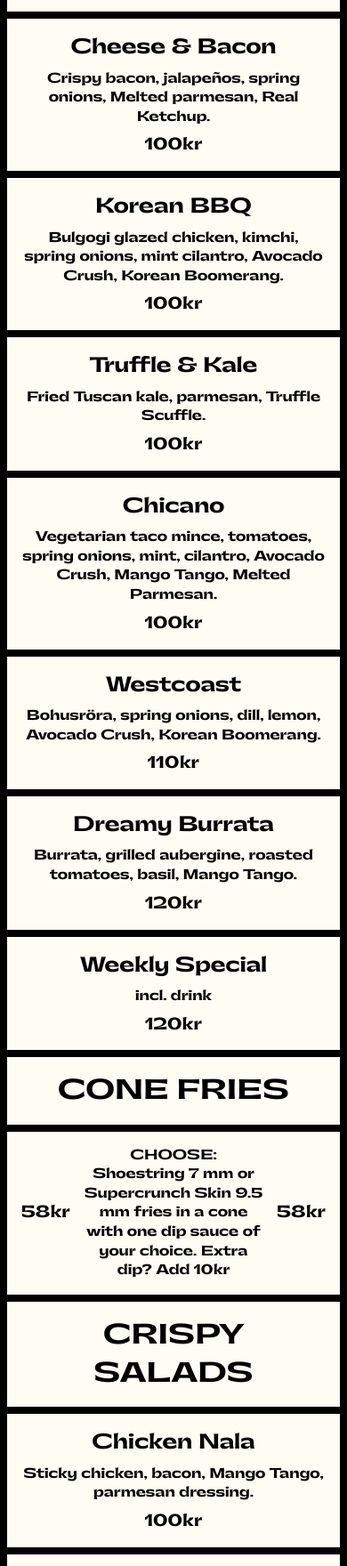
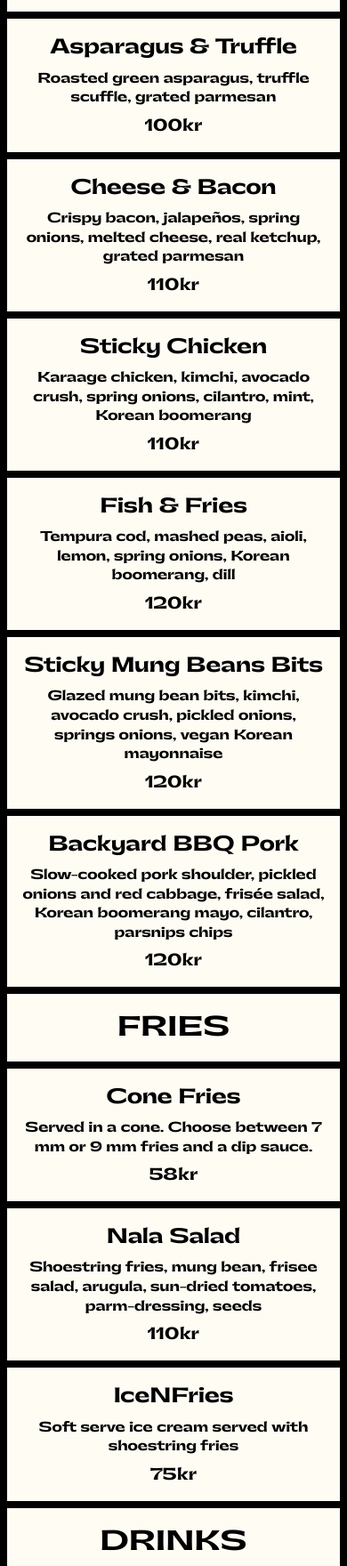
Before and after one commit to beernfries/pre-launch-web, a website: page docs/restaurant/menu/index.html in a window 390 px wide. Shown: the part 211-1971 px from the top of the page at 89% size. Drawn offline with Linux system fonts and the light colour scheme.

Commit message:
Update menu

```diff
--- a/docs/restaurant/menu/index.html
+++ b/docs/restaurant/menu/index.html
@@ -3,40 +3,61 @@
   <head>
     <title>Menu - BeerNFries</title>
 
-    <meta charset="UTF-8">
-    <meta name="description" content="An experimental recipe of dirty fries, non-alcoholic drinks, lifestyle sports and design.">
-    <meta name="viewport" content="width=device-width, initial-scale=1, viewport-fit=cover">
-    <meta http-equiv="X-UA-Compatible" content="ie=edge">
-    <meta name="apple-mobile-web-app-capable" content="yes">
-    <meta name="theme-color" content="#fffcf4">
+    <meta charset="UTF-8" />
+    <meta
+      name="description"
+      content="An experimental recipe of dirty fries, non-alcoholic drinks, lifestyle sports and design."
+    />
+    <meta
+      name="viewport"
+      content="width=device-width, initial-scale=1, viewport-fit=cover"
+    />
+    <meta http-equiv="X-UA-Compatible" content="ie=edge" />
+    <meta name="apple-mobile-web-app-capable" content="yes" />
+    <meta name="theme-color" content="#fffcf4" />
 
-    <link rel="icon" href="../../favicon.ico" sizes="any">
-    <link rel="icon" href="../../assets/icon/icon.svg" type="image/svg+xml">
-    <link rel="apple-touch-icon" href="../../assets/icon/icon-180.png">
-    <link rel="manifest" href="../../manifest.webmanifest">
+    <link rel="icon" href="../../favicon.ico" sizes="any" />
+    <link rel="icon" href="../../assets/icon/icon.svg" type="image/svg+xml" />
+    <link rel="apple-touch-icon" href="../../assets/icon/icon-180.png" />
+    <link rel="manifest" href="../../manifest.webmanifest" />
 
-    <meta property="og:title" content="Menu - BeerNFries">
-    <meta property="og:site_name" content="BeerNFries">
-    <meta property="og:image" content="https://beernfries.com/assets/images/beernfries_og_image.png">
-    <meta property="og:url" content="https://beernfries.com">
-    <meta property="og:description" content="Check out our menu!">
-    <meta name="twitter:card" content="summary_large_image">
-    <link rel="image_src" href="https://beernfries.com/assets/images/beernfries_og_image.png">
+    <meta property="og:title" content="Menu - BeerNFries" />
+    <meta property="og:site_name" content="BeerNFries" />
+    <meta
+      property="og:image"
+      content="https://beernfries.com/assets/images/beernfries_og_image.png"
+    />
+    <meta property="og:url" content="https://beernfries.com" />
+    <meta property="og:description" content="Check out our menu!" />
+    <meta name="twitter:card" content="summary_large_image" />
+    <link
+      rel="image_src"
+      href="https://beernfries.com/assets/images/beernfries_og_image.png"
+    />
 
-    <link href="../../css/styles.css" rel="stylesheet">
+    <link href="../../css/styles.css" rel="stylesheet" />
 
-    <script async src="https://www.googletagmanager.com/gtag/js?id=G-8ML0RF75J1"></script>
+    <script
+      async
+      src="https://www.googletagmanager.com/gtag/js?id=G-8ML0RF75J1"
+    ></script>
     <script>
       window.dataLayer = window.dataLayer || [];
-      function gtag(){dataLayer.push(arguments);}
-      gtag('js', new Date());
+      function gtag() {
+        dataLayer.push(arguments);
+      }
+      gtag("js", new Date());
 
-      gtag('config', 'G-8ML0RF75J1');
+      gtag("config", "G-8ML0RF75J1");
     </script>
   </head>
   <body>
     <div class="sticky sticky--top">
-      <a href="/" title="Click here go to the start page" class="link link--no-styling">
+      <a
+        href="/"
+        title="Click here go to the start page"
+        class="link link--no-styling"
+      >
         <span class="sr-only">Click here go to the start page</span>
         <div class="banner banner--reverse" aria-hidden="true">
           <div class="banner__item">Click here go to the start page</div>
@@ -63,58 +84,76 @@
       </div>
       <div class="menu__item">
         <div class="menu__column menu__column--nowrap">
-          <h3 class="menu__heading menu__heading--3">Cheese & Bacon</h3>
+          <h3 class="menu__heading menu__heading--3">Asparagus & Truffle</h3>
         </div>
         <div class="menu__column">
-          <div class="menu__description">Crispy bacon, jalapeños, spring onions, Melted parmesan, Real Ketchup.</div>
+          <div class="menu__description">
+            Roasted green asparagus, truffle scuffle, grated parmesan
+          </div>
           <div class="menu__price">100 kr</div>
         </div>
       </div>
       <div class="menu__item menu__item--reverse">
         <div class="menu__column menu__column--nowrap">
-          <h3 class="menu__heading menu__heading--3">Korean BBQ</h3>
+          <h3 class="menu__heading menu__heading--3">Cheese & Bacon</h3>
         </div>
         <div class="menu__column">
-          <div class="menu__description">Bulgogi glazed chicken, kimchi, spring onions, mint cilantro, Avocado Crush, Korean Boomerang.</div>
-          <div class="menu__price">100 kr</div>
+          <div class="menu__description">
+            Crispy bacon, jalapeños, spring onions, melted cheese, real ketchup,
+            grated parmesan
+          </div>
+          <div class="menu__price">110 kr</div>
         </div>
       </div>
       <div class="menu__item">
         <div class="menu__column menu__column--nowrap">
-          <h3 class="menu__heading menu__heading--3">Truffle & Kale</h3>
+          <h3 class="menu__heading menu__heading--3">Sticky Chicken</h3>
         </div>
         <div class="menu__column">
-          <div class="menu__description">Fried Tuscan kale, parmesan, Truffle Scuffle.</div>
-          <div class="menu__price">100 kr</div>
-        </div>
-      </div>
-      <div class="menu__item menu__item--reverse">
-        <div class="menu__column menu__column--nowrap">
-          <h3 class="menu__heading menu__heading--3">Chicano</h3>
-        </div>
-        <div class="menu__column">
-          <div class="menu__description">Vegetarian taco mince, tomatoes, spring onions, mint, cilantro, Avocado Crush, Mango Tango, Melted Parmesan.</div>
-          <div class="menu__price">100 kr</div>
-        </div>
-      </div>
-      <div class="menu__item">
-        <div class="menu__column menu__column--nowrap">
-          <h3 class="menu__heading menu__heading--3">Westcoast</h3>
-        </div>
-        <div class="menu__column">
-          <div class="menu__description">Bohusröra, spring onions, dill, lemon, Avocado Crush, Korean Boomerang.</div>
+          <div class="menu__description">
+            Karaage chicken, kimchi, avocado crush, spring onions, cilantro,
+            mint, Korean boomerang
+          </div>
           <div class="menu__price">110 kr</div>
         </div>
       </div>
       <div class="menu__item menu__item--reverse">
         <div class="menu__column menu__column--nowrap">
-          <h3 class="menu__heading menu__heading--3">Dreamy Burrata</h3>
+          <h3 class="menu__heading menu__heading--3">Fish & Fries</h3>
         </div>
         <div class="menu__column">
-          <div class="menu__description">Burrata, grilled aubergine, roasted tomatoes, basil, Mango Tango.</div>
+          <div class="menu__description">
+            Tempura cod, mashed peas, aioli, lemon, spring onions, Korean
+            boomerang, dill
+          </div>
           <div class="menu__price">120 kr</div>
         </div>
       </div>
+      <div class="menu__item">
+        <div class="menu__column menu__column--nowrap">
+          <h3 class="menu__heading menu__heading--3">Sticky Mung Beans Bits</h3>
+        </div>
+        <div class="menu__column">
+          <div class="menu__description">
+            Glazed mung bean bits, kimchi, avocado crush, pickled onions,
+            springs onions, vegan Korean mayonnaise
+          </div>
+          <div class="menu__price">120 kr</div>
+        </div>
+      </div>
+      <div class="menu__item menu__item--reverse">
+        <div class="menu__column menu__column--nowrap">
+          <h3 class="menu__heading menu__heading--3">Backyard BBQ Pork</h3>
+        </div>
+        <div class="menu__column">
+          <div class="menu__description">
+            Slow-cooked pork shoulder, pickled onions and red cabbage, frisée
+            salad, Korean boomerang mayo, cilantro, parsnips chips
+          </div>
+          <div class="menu__price">120 kr</div>
+        </div>
+      </div>
+      <!--
       <div class="menu__item menu__item">
         <div class="menu__column menu__column--nowrap">
           <h3 class="menu__heading menu__heading--3">Weekly Special</h3>
@@ -124,56 +163,49 @@
           <div class="menu__price">120 kr</div>
         </div>
       </div>
+      -->
       <!-- /Dirty Fries -->
 
       <!-- Cone Fries -->
       <div class="menu__item">
         <div class="menu__column">
-          <h2 class="menu__heading menu__heading--2">Cone Fries</h2>
-        </div>
-      </div>
-      <div class="menu__item">
-        <div class="menu__column">
-          <div class="menu__sideinfo">
-            <div class="menu__sideinfo-outer" aria-hidden="true">
-              <span class="menu__price">58 kr</span>
-            </div>
-            <div class="menu__sideinfo-inner">
-              <div class="menu__description"><span class="uppercase">Choose</span>: Shoestring 7 mm or Supercrunch Skin 9.5 mm fries in a cone with one dip sauce of your choice. Extra dip? Add <span class="no-word-spacing">10 kr</span></div>
-            </div>
-            <div class="menu__sideinfo-outer">
-              <span class="menu__price">58 kr</span>
-            </div>
-          </div>
-        </div>
-      </div>
-      <!-- /Cone Fries -->
-
-      <!-- Crispy Salad -->
-      <div class="menu__item">
-        <div class="menu__column">
-          <h2 class="menu__heading menu__heading--2">Crispy Salads</h2>
+          <h2 class="menu__heading menu__heading--2">Fries</h2>
         </div>
       </div>
       <div class="menu__item">
         <div class="menu__column menu__column--nowrap">
-          <h3 class="menu__heading menu__heading--3">Chicken Nala</h3>
+          <h3 class="menu__heading menu__heading--3">Cone Fries</h3>
         </div>
         <div class="menu__column">
-          <div class="menu__description">Sticky chicken, bacon, Mango Tango, parmesan dressing.</div>
-          <div class="menu__price">100 kr</div>
+          <div class="menu__description">
+            Served in a cone. Choose between 7 mm or 9 mm fries and a dip sauce.
+          </div>
+          <div class="menu__price">58 kr</div>
         </div>
       </div>
       <div class="menu__item menu__item--reverse">
         <div class="menu__column menu__column--nowrap">
-          <h3 class="menu__heading menu__heading--3">Avocado Nala</h3>
+          <h3 class="menu__heading menu__heading--3">Nala Salad</h3>
         </div>
         <div class="menu__column">
-          <div class="menu__description">Avocado, grilled marinated aubergine, Mango Tango, parmesan dressing.</div>
-          <div class="menu__price">100 kr</div>
+          <div class="menu__description">
+            Shoestring fries, mung bean, frisee salad, arugula, sun-dried tomatoes, parm-dressing, seeds
+          </div>
+          <div class="menu__price">110 kr</div>
         </div>
       </div>
-      <!-- /Crispy Salad -->
+      <div class="menu__item">
+        <div class="menu__column menu__column--nowrap">
+          <h3 class="menu__heading menu__heading--3">IceNFries</h3>
+        </div>
+        <div class="menu__column">
+          <div class="menu__description">
+            Soft serve ice cream served with shoestring fries
+          </div>
+          <div class="menu__price">75 kr</div>
+        </div>
+      </div>
+      <!-- /Cone Fries -->
 
       <!-- Drinks -->
       <div class="menu__item">
@@ -191,7 +223,9 @@
           <div class="menu__price">30 kr</div>
         </div>
         <div class="menu__column">
-          <div class="menu__description">Gravity Beer <span class="no-word-spacing">0 %</span></div>
+          <div class="menu__description">
+            Gravity Beer <span class="no-word-spacing">0 %</span>
+          </div>
           <div class="menu__price">32 kr</div>
         </div>
       </div>
@@ -232,7 +266,9 @@
           <h3 class="menu__heading menu__heading--3">Mango Tango</h3>
         </div>
         <div class="menu__column">
-          <div class="menu__description">Crushed mango asking fresh cilantro for a dance.</div>
+          <div class="menu__description">
+            Crushed mango asking fresh cilantro for a dance.
+          </div>
         </div>
       </div>
       <div class="menu__item menu__item--reverse">
@@ -240,7 +276,9 @@
           <h3 class="menu__heading menu__heading--3">Truffle Scuffle</h3>
         </div>
         <div class="menu__column">
-          <div class="menu__description">Truffle mayo so good it creates a scuffle around the table.</div>
+          <div class="menu__description">
+            Truffle mayo so good it creates a scuffle around the table.
+          </div>
         </div>
       </div>
       <div class="menu__item">
@@ -248,7 +286,9 @@
           <h3 class="menu__heading menu__heading--3">Real Ketchup</h3>
         </div>
         <div class="menu__column">
-          <div class="menu__description">Next level of the holy combo - potato with tomato.</div>
+          <div class="menu__description">
+            Next level of the holy combo - potato with tomato.
+          </div>
         </div>
       </div>
       <div class="menu__item menu__item--reverse">
@@ -256,7 +296,9 @@
           <h3 class="menu__heading menu__heading--3">Korean Boomerang</h3>
         </div>
         <div class="menu__column">
-          <div class="menu__description">Chili sauce starting out sweet, coming back hot.</div>
+          <div class="menu__description">
+            Chili sauce starting out sweet, coming back hot.
+          </div>
         </div>
       </div>
       <div class="menu__item">
@@ -264,23 +306,29 @@
           <h3 class="menu__heading menu__heading--3">Melted Parmesan</h3>
         </div>
         <div class="menu__column">
-          <div class="menu__description">Cheese with melted cheese and more cheese.</div>
+          <div class="menu__description">
+            Cheese with melted cheese and more cheese.
+          </div>
         </div>
       </div>
       <div class="menu__item menu__item--reverse">
         <div class="menu__column menu__column--nowrap">
-          <h3 class="menu__heading menu__heading--3">Asian BBQ</h3>
+          <h3 class="menu__heading menu__heading--3">Honey sweet mayo</h3>
         </div>
+        <!--
         <div class="menu__column">
-          <div class="menu__description">Ginger and garlic in a sweet and smoky mess.</div>
+          <div class="menu__description"></div>
         </div>
+        -->
       </div>
       <div class="menu__item">
         <div class="menu__column menu__column--nowrap">
           <h3 class="menu__heading menu__heading--3">Avocado Crush</h3>
         </div>
         <div class="menu__column">
-          <div class="menu__description">Mint and avocado in a healthy relationship.</div>
+          <div class="menu__description">
+            Mint and avocado in a healthy relationship.
+          </div>
         </div>
       </div>
       <!-- /Dip Sauces -->
```
